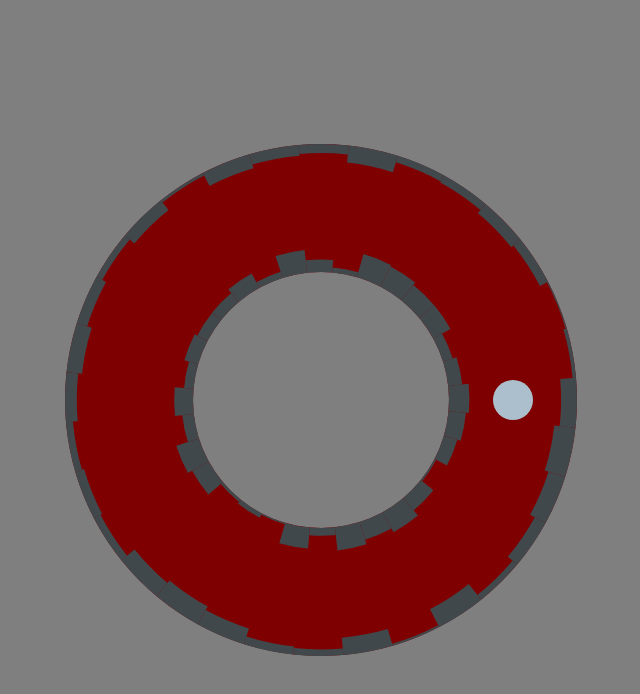
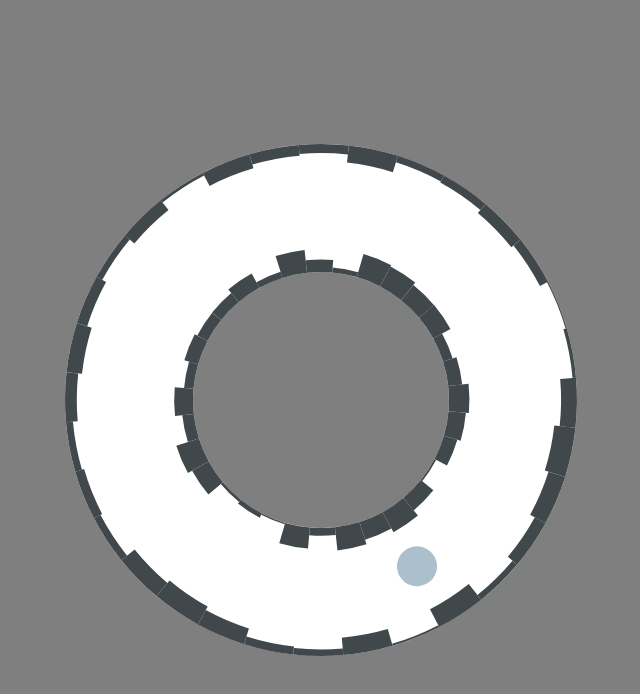
Before and after one commit to razh/side-spin-js, a plain HTML site: page index.html in a window 1280 px wide. Shown: the whole page, without its empty margins (319-959 px from the left). Drawn offline with Linux system fonts and the light colour scheme.

Commit message:
Prevent user selection of canvas. Player entity moves.

```diff
--- a/css/side-spin.css
+++ b/css/side-spin.css
@@ -5,4 +5,12 @@ body {
 
 canvas {
   position: absolute;
+
+  /* Prevent user from selecting canvas. */
+  -webkit-user-select: none;
+   -khtml-user-select: none;
+     -moz-user-select: -moz-none;
+      -ms-user-select: none;
+       -o-user-select: none;
+          user-select: none;
 }
--- a/js/player-entity.js
+++ b/js/player-entity.js
@@ -3,6 +3,7 @@ function PlayerEntity() {
 
   this.addObject( new Circle().setRadius( 20 )
                               .setColor( 172, 191, 204, 1.0 ) );
+  this.setAngularVelocity( 60 * Math.PI / 180 );
 }
 
 PlayerEntity.prototype = new PhysicsEntity();
--- a/js/world.js
+++ b/js/world.js
@@ -15,8 +15,6 @@ function World() {
   this._innerRadius = 128.0;
 
   this._backgroundColor = new Color( 127, 127, 127, 1.0 );
-
-  this._color.set( 127, 0, 0, 1.0 );
 }
 
 World.prototype = new Object2D();
```
